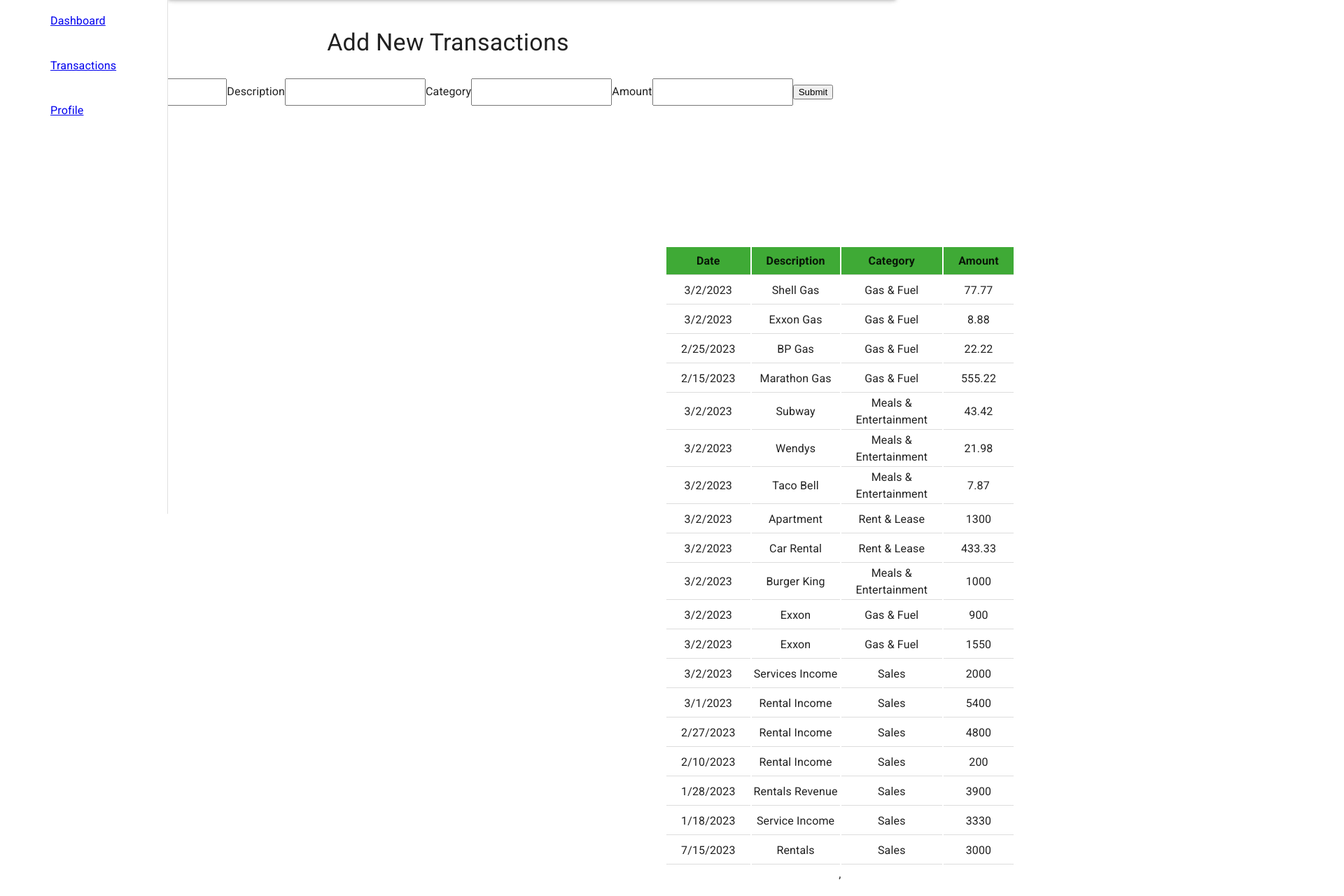
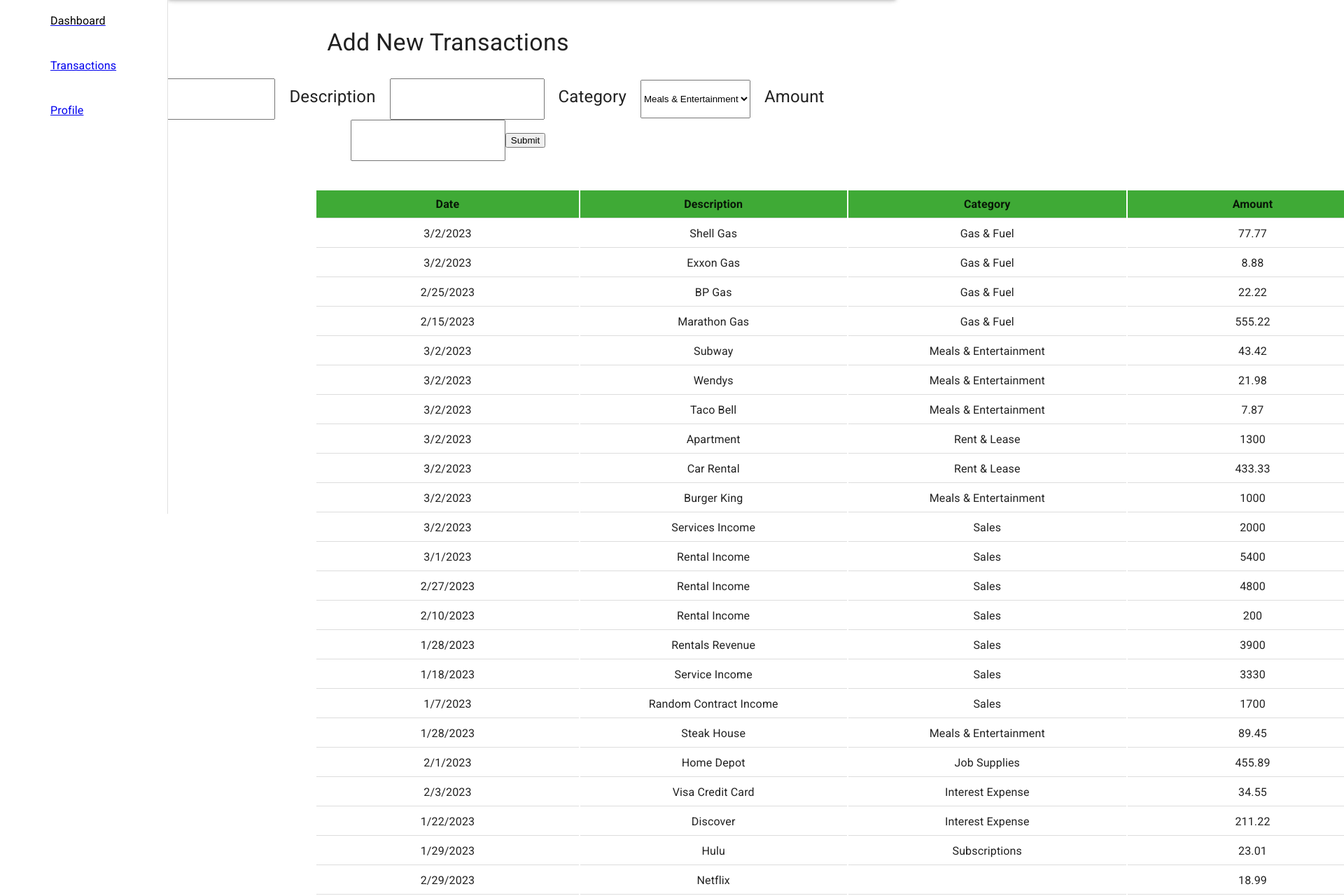
Before and after one commit to TrinitasAccounting/financial-expense-tracker, a React (Create React App) app: page /transactions in a window 1280 px wide. Shown: the part 66-1346 px from the top of the page at 70% size, 1920 px wide, since content can reach past the window. Built offline with nearby package versions, Linux system fonts and the light colour scheme; data requests are answered from the project's data file.

Commit message:
completed the simple build. Needs a few touches when possible

```diff
--- a/db.json
+++ b/db.json
@@ -83,20 +83,6 @@
       "amount": "1000"
     },
     {
-      "id": "6e81",
-      "date": "3/2/2023",
-      "description": "Exxon",
-      "category": "Gas & Fuel",
-      "amount": "900"
-    },
-    {
-      "id": "2350",
-      "date": "3/2/2023",
-      "description": "Exxon",
-      "category": "Gas & Fuel",
-      "amount": "1550"
-    },
-    {
       "id": "7542",
       "date": "3/2/2023",
       "description": "Services Income",
@@ -139,11 +125,53 @@
       "amount": "3330"
     },
     {
-      "id": "7dc0",
-      "date": "7/15/2023",
-      "description": "Rentals",
+      "id": "8027",
+      "date": "1/7/2023",
+      "description": "Random Contract Income",
       "category": "Sales",
-      "amount": "3000"
+      "amount": "1700"
+    },
+    {
+      "id": "6932",
+      "date": "1/28/2023",
+      "description": "Steak House",
+      "category": "Meals & Entertainment",
+      "amount": "89.45"
+    },
+    {
+      "id": "19f1",
+      "date": "2/1/2023",
+      "description": "Home Depot",
+      "category": "Job Supplies",
+      "amount": "455.89"
+    },
+    {
+      "id": "a745",
+      "date": "2/3/2023",
+      "description": "Visa Credit Card ",
+      "category": "Interest Expense",
+      "amount": "34.55"
+    },
+    {
+      "id": "b193",
+      "date": "1/22/2023",
+      "description": "Discover",
+      "category": "Interest Expense",
+      "amount": "211.22"
+    },
+    {
+      "id": "3fdf",
+      "date": "1/29/2023",
+      "description": "Hulu",
+      "category": "Subscriptions",
+      "amount": "23.01"
+    },
+    {
+      "id": "6230",
+      "date": "2/29/2023",
+      "description": "Netflix",
+      "category": "",
+      "amount": "18.99"
     }
   ]
 }
--- a/src/App.js
+++ b/src/App.js
@@ -105,7 +105,7 @@ function App() {
     return (transaction.category === "Meals & Entertainment")
   })
 
-  console.log(totalMealsAndEntertainment);
+  // console.log(totalMealsAndEntertainment);
 
 
 
@@ -113,7 +113,7 @@ function App() {
     return (transaction.category === "Gas & Fuel")
   })
 
-  console.log(totalGasAndFuel);
+  // console.log(totalGasAndFuel);
 
 
 
--- a/src/components/Form.css
+++ b/src/components/Form.css
@@ -1,7 +1,21 @@
-input[type='text'] {
+/* input[type='text'] {
     padding: 10px;
-}
+} */
 
 .input {
     padding: 20px;
+    /* background-color: black; */
+    /* height: -px; */
+    /* padding-left: 5px; */
 }
+
+.select-category-box {
+    height: 55px;
+}
+
+label {
+    /* background-color: black; */
+    font-weight: 400;
+    font-size: x-large;
+    padding: 20px;
+}
--- a/src/components/Form.js
+++ b/src/components/Form.js
@@ -23,6 +23,13 @@ function Form({ setTrans, handleAddTransaction }) {
         })
     }
 
+    function handleCategoryChange(event) {
+        setFormData({
+            ...formData,
+            category: event.target.value
+        })
+    }
+
     // console.log(formData);
 
     function addATransaction(event) {
@@ -36,6 +43,13 @@ function Form({ setTrans, handleAddTransaction }) {
         })
             .then(res => res.json())
             .then(data => handleAddTransaction(data))
+
+        setFormData({
+            date: "",
+            description: "",
+            category: "",
+            amount: ""
+        })
     }
 
 
@@ -51,7 +65,16 @@ function Form({ setTrans, handleAddTransaction }) {
             <label htmlFor="description">Description</label>
             <input type="text" id="description" value={formData.description} onChange={handleChange} className="input" />
             <label htmlFor="category">Category</label>
-            <input type="text" id="category" value={formData.category} onChange={handleChange} className="input" />
+            {/* <input type="text" id="category" value={formData.category} onChange={handleChange} className="input" /> */}
+            <select onChange={handleCategoryChange} className="select-category-box">
+                <option value="Meals & Entertainment">Meals & Entertainment</option>
+                <option value="Gas & Fuel">Gas & Fuel</option>
+                <option value="Sales">Sales</option>
+                <option value="Rent & Lease">Rent & Lease</option>
+                <option value="Job Supplies">Job Supplies</option>
+                <option value="Interest Expense">Interest Expense</option>
+                <option value="Subscriptions">Subscriptions</option>
+            </select>
             <label htmlFor="amount">Amount</label>
             <input type="text" id="amount" value={formData.amount} onChange={handleChange} className="input" />
             <button>Submit</button>
@@ -59,4 +82,6 @@ function Form({ setTrans, handleAddTransaction }) {
     )
 }
 
+
+
 export default Form;
--- a/src/components/PieChartExpenses.js
+++ b/src/components/PieChartExpenses.js
@@ -8,11 +8,14 @@ import './PieChartExpenses.css'
 
 export default function PieChartExpenses({ toatGasAndFuel, totalMealsAndEntertainment, trans }) {
 
-    console.log(trans);
+    // console.log(trans);
 
     let totalExpensesMealsAndEntertainment = 0;
     let totalExpensesGasAndFuel = 0;
     let totalExpensesRentAndLease = 0;
+    let totalExpensesJobSupplies = 0;
+    let totalExpensesSubscriptions = 0;
+    let totalExpensesInterestExpense = 0;
 
     const expenseTotalCalculations = trans.map((expense) => {
         if (expense.category === "Meals & Entertainment") {
@@ -24,16 +27,28 @@ export default function PieChartExpenses({ toatGasAndFuel, totalMealsAndEntertai
         else if (expense.category === "Rent & Lease") {
             totalExpensesRentAndLease = Number(totalExpensesRentAndLease) + Number(expense.amount)
         }
+        else if (expense.category === "Job Supplies") {
+            totalExpensesJobSupplies = Number(totalExpensesJobSupplies) + Number(expense.amount)
+        }
+        else if (expense.category === "Subscriptions") {
+            totalExpensesSubscriptions = Number(totalExpensesSubscriptions) + Number(expense.amount)
+        }
+        else if (expense.category === "Interest Expense") {
+            totalExpensesInterestExpense = Number(totalExpensesInterestExpense) + Number(expense.amount)
+        }
 
     })
 
-    console.log(totalExpensesMealsAndEntertainment);
-    console.log(totalExpensesGasAndFuel);
+    // console.log(totalExpensesMealsAndEntertainment);
+    // console.log(totalExpensesGasAndFuel);
 
     const data = [
         { id: 0, value: totalExpensesGasAndFuel, label: 'Gas & Fuel' },
         { id: 1, value: totalExpensesMealsAndEntertainment, label: 'Meals & Entertainment' },
         { id: 2, value: totalExpensesRentAndLease, label: 'Rent & Lease' },
+        { id: 3, value: totalExpensesJobSupplies, label: 'Job Supplies' },
+        { id: 4, value: totalExpensesSubscriptions, label: 'Subscriptions' },
+        { id: 5, value: totalExpensesInterestExpense, label: 'Interest Expense' },
     ];
 
 
--- a/src/components/ResponsiveDrawer.js
+++ b/src/components/ResponsiveDrawer.js
@@ -110,7 +110,7 @@ function ResponsiveDrawer(props) {
               {/* {index % 2 === 0 ? <InboxIcon /> : <MailIcon />} */}
             </ListItemIcon>
             <NavLink to="/">
-              <ListItemText primary="Dashboard" />
+              <ListItemText primary="Dashboard" style={{ color: '#000000', textDecoration: 'none', fontSize: '20px' }} />
             </NavLink>
           </ListItemButton>
         </ListItem>
--- /dev/null
+++ b/src/components/TableNewTest.js
@@ -0,0 +1,36 @@
+
+
+
+function TableNewTest({ trans }) {
+
+    const rowsOfTransactions = trans.map((transaction) => {
+        return (
+            <tbody key={transaction.id}>
+                <tr key={transaction.id}>
+                    <td>{transaction.date}</td>
+                    <td>{transaction.description}</td>
+                    <td>{transaction.category}</td>
+                    <td>{transaction.amount}</td>
+                </tr>
+            </tbody>
+        )
+    })
+
+
+    return (
+        <table>
+            <thead>
+                <tr>
+                    <th>Date</th>
+                    <th>Description</th>
+                    <th>Category</th>
+                    <th>Amount</th>
+                </tr>
+            </thead>
+
+            {rowsOfTransactions}
+        </table >
+    )
+}
+
+export default TableNewTest;
--- a/src/components/TransactionList.css
+++ b/src/components/TransactionList.css
@@ -4,5 +4,8 @@
 
 .transactions-table {
     position: absolute;
-    left: 550px
+    left: 450px;
+    width: 1520px;
+    padding-top: 40px;
+
 }
--- a/src/components/TransactionList.js
+++ b/src/components/TransactionList.js
@@ -7,6 +7,7 @@ import Form from "./Form";
 import TableSimple from "./TableSimple";
 import './TableSimple.css';
 import './TransactionList.css';
+import TableNewTest from './TableNewTest';
 
 
 function TransactionsList() {
@@ -44,8 +45,11 @@ function TransactionsList() {
             <div className='form-transaction-add'>
                 <Form setTrans={setTrans} handleAddTransaction={handleAddTransaction} />
             </div>
-            <div className='transactions-table'>
+            {/* <div className='transactions-table'>
                 <TableSimple className="table-simple" trans={trans} />
+            </div> */}
+            <div className="transactions-table">
+                <TableNewTest trans={trans} />
             </div>
             {/* <Table trans={renderedTransactionList2} setTrans={setTrans} categ={categ} categorySelection={categorySelection} /> */}
             {/* {transactionsToShow} */}
```
